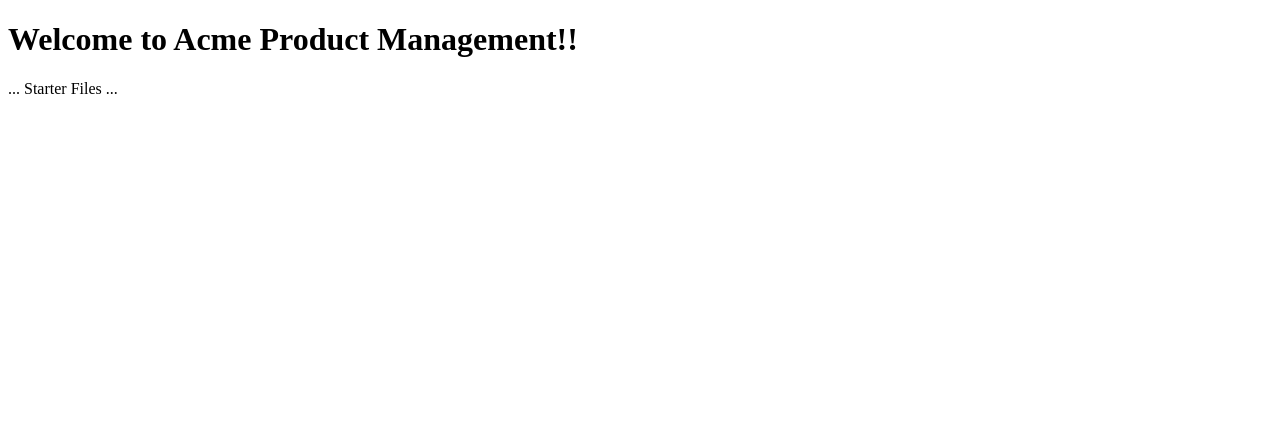
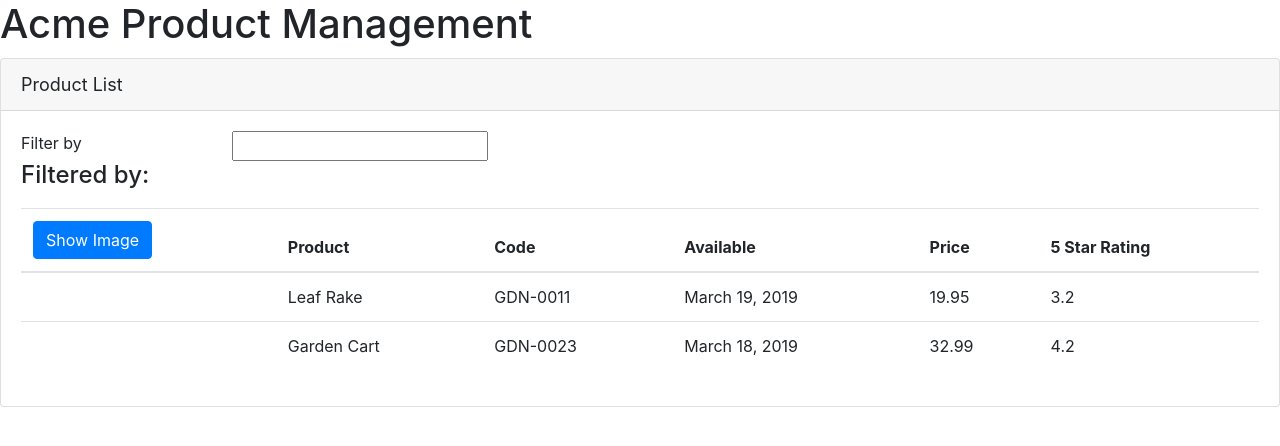
Before and after one commit to m0nq/acme-product-manager, an Angular app: page / in a window 1280 px wide. Shown: the top 446 px of the page. Built offline with nearby package versions, Linux system fonts and the light colour scheme.

Commit message:
Added product list component

```diff
--- a/package.json
+++ b/package.json
@@ -19,6 +19,8 @@
     "@angular/platform-browser": "~8.2.14",
     "@angular/platform-browser-dynamic": "~8.2.14",
     "@angular/router": "~8.2.14",
+    "bootstrap": "^4.4.1",
+    "font-awesome": "^4.7.0",
     "rxjs": "~6.4.0",
     "tslib": "^1.10.0",
     "zone.js": "~0.9.1"
--- a/src/app/app.component.html
+++ b/src/app/app.component.html
@@ -1,5 +1,5 @@
 <!--The content below is only a placeholder and can be replaced.-->
 <div>
-  <h1>Welcome to {{pageTitle}}!!</h1>
-  ... Starter Files ...
+  <h1>{{pageTitle}}</h1>
+  <cq-products></cq-products>
 </div>
--- a/src/app/app.module.ts
+++ b/src/app/app.module.ts
@@ -2,10 +2,12 @@
 import { NgModule } from '@angular/core';
 
 import { AppComponent } from './app.component';
+import { ProductListComponent } from './product-list/product-list.component';
 
 @NgModule({
   declarations: [
-    AppComponent
+    AppComponent,
+    ProductListComponent
   ],
   imports: [
     BrowserModule
--- /dev/null
+++ b/src/app/product-list/product-list.component.html
@@ -0,0 +1,43 @@
+<div class="card">
+  <div class="card-header">{{pageTitle}}</div>
+  <div class="card-body">
+    <div class="row">
+      <div class="col-md-2">Filter by</div>
+      <div class="col-md-4">
+        <input type="text">
+      </div>
+    </div>
+    <div class="row">
+      <div class="col-md-6">
+        <h4>Filtered by: </h4>
+      </div>
+    </div>
+
+    <div class="table-responsive">
+      <table class="table" *ngIf="products && products.length">
+        <thead>
+          <tr>
+            <th>
+              <button class="btn btn-primary">Show Image</button>
+            </th>
+            <th>Product</th>
+            <th>Code</th>
+            <th>Available</th>
+            <th>Price</th>
+            <th>5 Star Rating</th>
+          </tr>
+        </thead>
+        <tbody>
+          <tr *ngFor="let product of products">
+            <td></td>
+            <td>{{product.productName}}</td>
+            <td>{{product.productCode}}</td>
+            <td>{{product.releaseDate}}</td>
+            <td>{{product.price}}</td>
+            <td>{{product.starRating}}</td>
+          </tr>
+        </tbody>
+      </table>
+    </div>
+  </div>
+</div>
--- /dev/null
+++ b/src/app/product-list/product-list.component.ts
@@ -0,0 +1,39 @@
+import { Component, OnInit } from '@angular/core';
+
+@Component({
+  selector: 'cq-products',
+  templateUrl: './product-list.component.html',
+  styleUrls: ['./product-list.component.css']
+})
+export class ProductListComponent implements OnInit {
+
+  pageTitle: string = 'Product List';
+  products: any[] = [
+    {
+      productId: 1,
+      productName: 'Leaf Rake',
+      productCode: 'GDN-0011',
+      releaseDate: 'March 19, 2019',
+      description: 'Leaf rake with 48-inch wooden handle.',
+      price: 19.95,
+      starRating: 3.2,
+      imageUrl: 'assets/images/leaf_rake.png'
+    },
+    {
+      productId: 2,
+      productName: 'Garden Cart',
+      productCode: 'GDN-0023',
+      releaseDate: 'March 18, 2019',
+      description: '15 gallon capacity rolling garden cart',
+      price: 32.99,
+      starRating: 4.2,
+      imageUrl: 'assets/images/garden_cart.png'
+    }
+  ];
+
+  constructor() {
+  }
+
+  ngOnInit() {
+  }
+}
--- a/src/styles.css
+++ b/src/styles.css
@@ -1,4 +1,7 @@
 /* You can add global styles to this file, and also import other style files */
+@import "~bootstrap/dist/css/bootstrap.min.css";
+@import "~font-awesome/css/font-awesome.min.css";
+
 div.card-header {
  font-size: large;
 }
```
Also changed, not shown: src/app/product-list/product-list.component.css (added), 2 other files (tests, documents, lock files or other folders).
